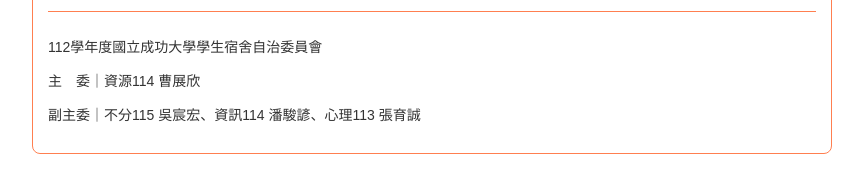
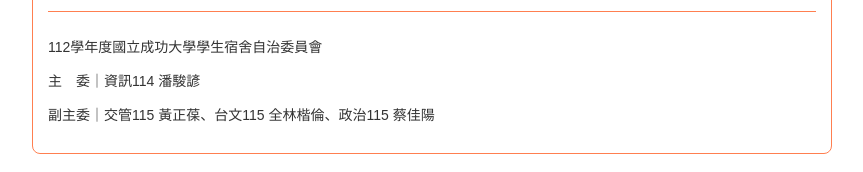
Before and after one commit to yenslife/ncku-dorm-committee-intro-2024, a React (Create React App) app: page / in a window 1280 px wide. Shown: the part 589-761 px from the top of the page, without its empty margins (208-1071 px from the left). Built offline with nearby package versions, Linux system fonts and the light colour scheme.

Commit message:
Fix typo

```diff
--- a/src/DormCommitteePage.js
+++ b/src/DormCommitteePage.js
@@ -106,8 +106,8 @@
           </p>
           <div style={styles.smallText}>
             <p>112學年度國立成功大學學生宿舍自治委員會</p>
-            <p>主　委｜資源114 曹展欣</p>
-            <p>副主委｜不分115 吳宸宏、資訊114 潘駿諺、心理113 張育誠</p>
+            <p>主　委｜資訊114 潘駿諺</p>
+            <p>副主委｜交管115 黃正葆、台文115 全林楷倫、政治115 蔡佳陽</p>
           </div>
         </section>
 
```
